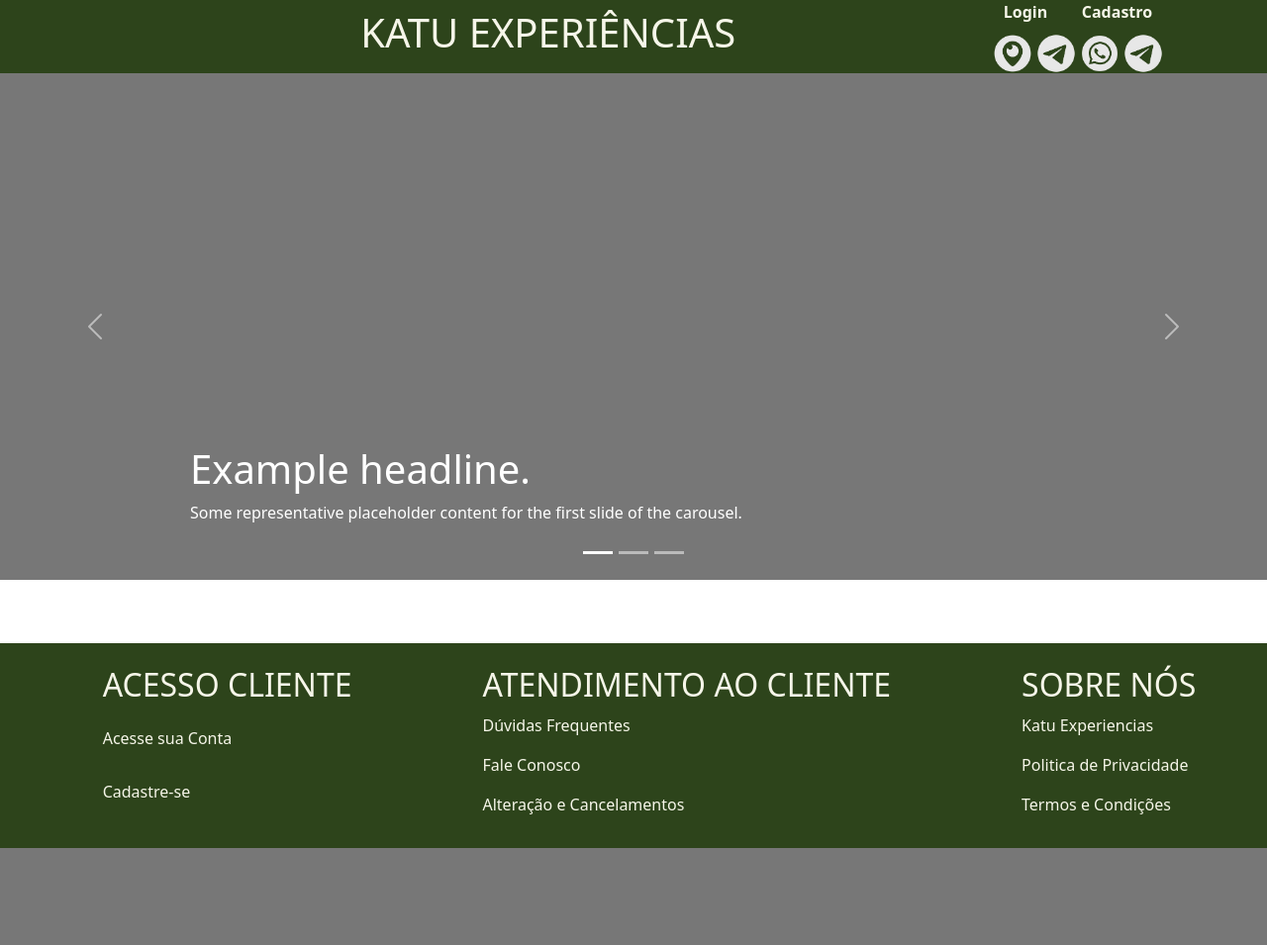
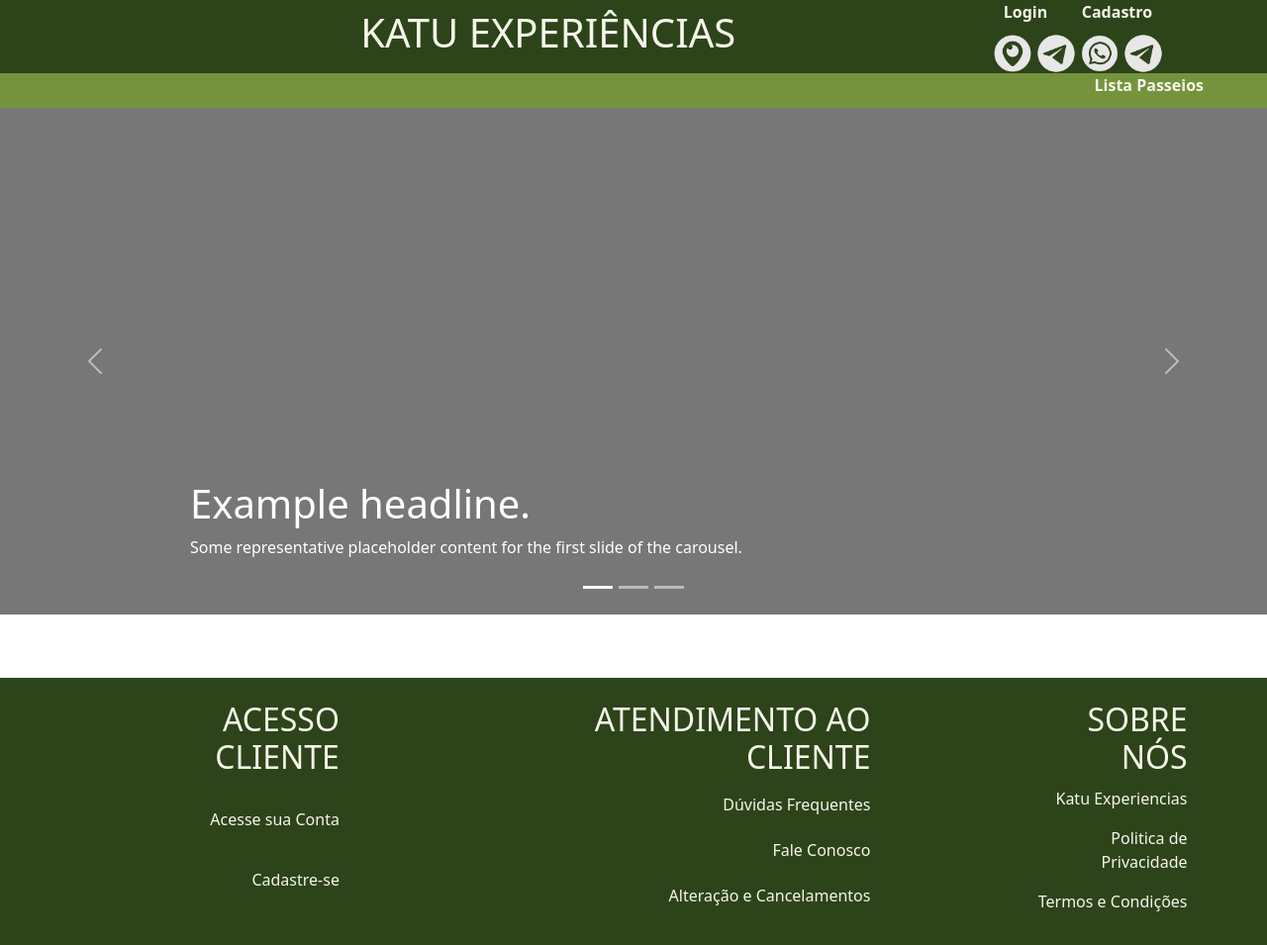
Before and after one commit to Geronilton/pi23_katu_experience, a Django app: page / in a window 1280 px wide. Shown: the whole page at 99% size. Before the commit the page ends 857 px from the top, so only its background shows below. Run offline with Django 4.2, Linux system fonts and the light colour scheme; some libraries are stand-ins or nearby versions.

Commit message:
add o menu no header.html

```diff
--- a/templates/header.html
+++ b/templates/header.html
@@ -32,7 +32,17 @@
         height: auto;
     }
     a:hover{
-        color: #75933D;
+        color: #dde03e;
+    }
+
+    nav{
+        background-color: #75933D;
+        list-style-type: none;
+        height: 35px;
+    }
+    li{
+        text-align: right;
+        padding-right: 5%;
     }
 
 </style>
@@ -62,7 +72,8 @@
         </div>
     </div>
 
+</div>
 
-
-
-</div>
+<nav>
+        <li><a href="{% url 'passeios' %}">Lista Passeios</a></li>
+    </nav>
```
